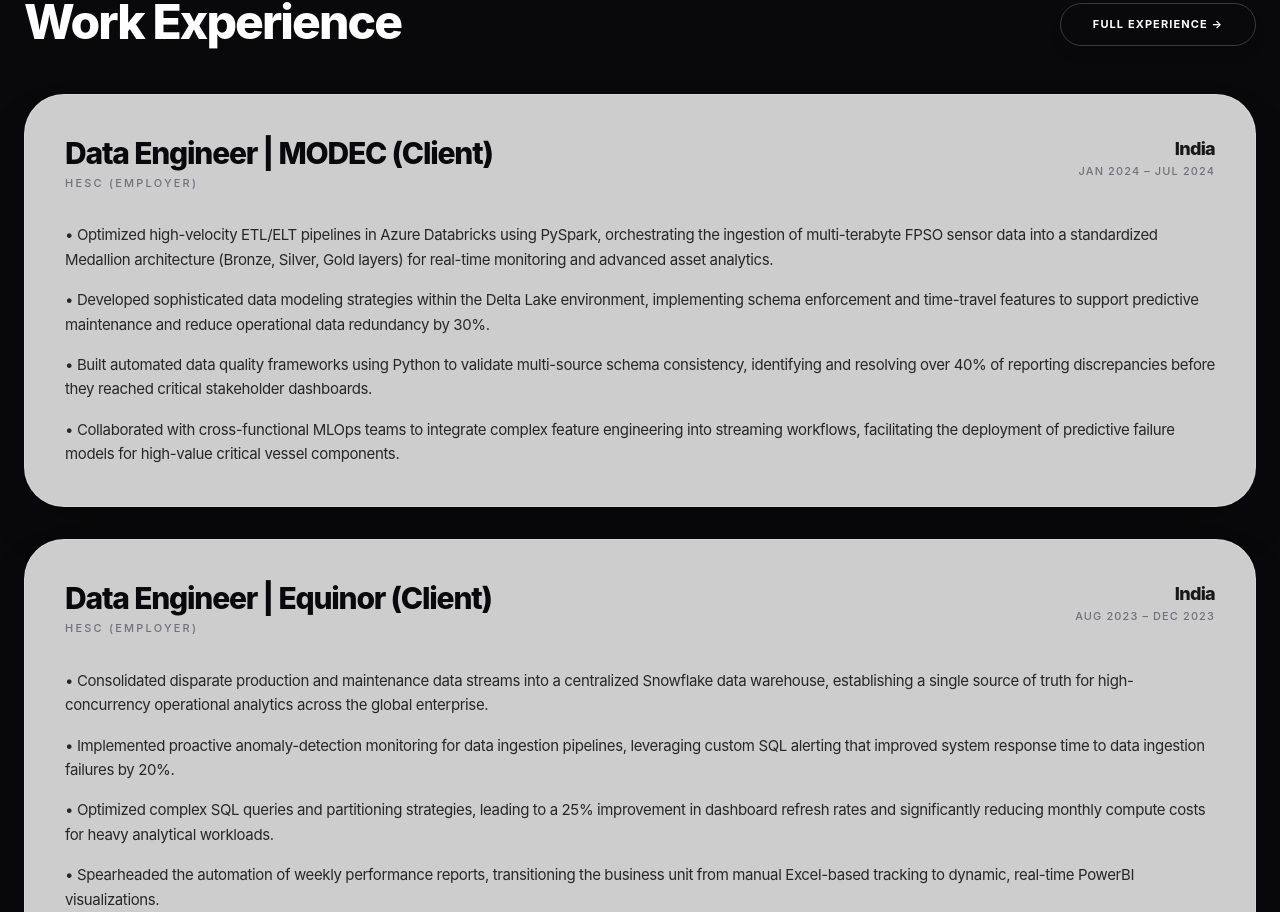
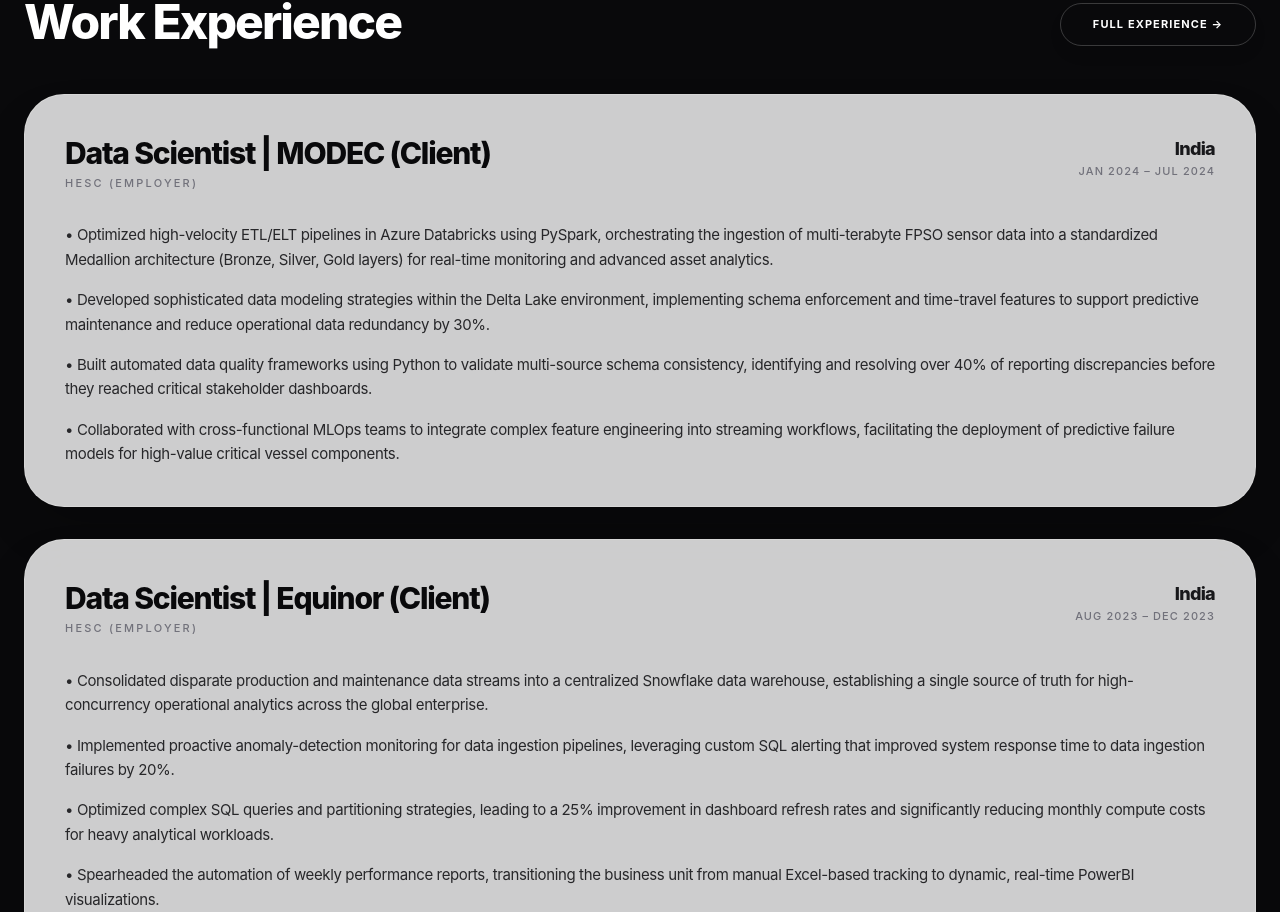
Before and after one commit to MohanaprasathSubramaniyan/MohanaprasathSubramaniyan, a React (Vite) app: page / in a window 1280 px wide. Shown: the part 876-1788 px from the top of the page. Built offline with nearby package versions, Linux system fonts and the light colour scheme.

Commit message:
Updated site title to Mohanaprasath

```diff
--- a/src/App.jsx
+++ b/src/App.jsx
@@ -330,7 +330,7 @@
                 >
                   <div className="flex flex-col md:flex-row justify-between mb-8 gap-4">
                     <div>
-                      <h3 className="text-3xl font-extrabold tracking-[-0.04em] mb-1">Data Engineer | MODEC (Client)</h3>
+                      <h3 className="text-3xl font-extrabold tracking-[-0.04em] mb-1">Data Scientist | MODEC (Client)</h3>
                       <p className="text-[11px] font-medium text-zinc-500 uppercase tracking-[0.2em]">HESC (Employer)</p>
                     </div>
                     <div className="text-left md:text-right">
@@ -355,7 +355,7 @@
                 >
                   <div className="flex flex-col md:flex-row justify-between mb-8 gap-4">
                     <div>
-                      <h3 className="text-3xl font-extrabold tracking-[-0.04em] mb-1">Data Engineer | Equinor (Client)</h3>
+                      <h3 className="text-3xl font-extrabold tracking-[-0.04em] mb-1">Data Scientist | Equinor (Client)</h3>
                       <p className="text-[11px] font-medium text-zinc-500 uppercase tracking-[0.2em]">HESC (Employer)</p>
                     </div>
                     <div className="text-left md:text-right">
@@ -753,7 +753,7 @@
               <p className="text-[11px] font-medium uppercase tracking-[0.4em] text-zinc-400 mb-2">Experience</p>
               <h2 className="text-5xl font-extrabold text-white tracking-[-0.04em] mb-6">Work Experience</h2>
               <p className="text-zinc-400 text-lg font-normal tracking-tight">
-                Data Scientist & Engineer specialized in high-velocity ETL pipelines, MLOps, and predictive modeling.
+                Data Scientist specialized in high-velocity ETL pipelines, MLOps, and predictive modeling.
               </p>
             </motion.div>
 
@@ -761,7 +761,7 @@
               <motion.div variants={scrollVariants} initial="initial" whileInView="animate" viewport={{ once: true, margin: "-20px" }} className={glassCardClass}>
                 <div className="flex flex-col md:flex-row justify-between mb-8 gap-4">
                   <div>
-                    <h3 className="text-3xl font-extrabold tracking-[-0.04em] mb-1">Data Engineer | MODEC (Client)</h3>
+                    <h3 className="text-3xl font-extrabold tracking-[-0.04em] mb-1">Data Scientist | MODEC (Client)</h3>
                     <p className="text-[11px] font-medium text-zinc-500 uppercase tracking-[0.2em]">HESC (Employer)</p>
                   </div>
                   <div className="text-left md:text-right">
@@ -801,7 +801,7 @@
               <motion.div variants={scrollVariants} initial="initial" whileInView="animate" viewport={{ once: true, margin: "-20px" }} className={glassCardClass}>
                 <div className="flex flex-col md:flex-row justify-between mb-8 gap-2">
                   <div>
-                    <h3 className="text-2xl font-extrabold tracking-[-0.04em]">Junior Data Analyst — NTT DATA</h3>
+                    <h3 className="text-2xl font-extrabold tracking-[-0.04em]">Junior Data Scientist — NTT DATA</h3>
                     <p className="text-zinc-500 font-medium text-sm">India</p>
                   </div>
                   <div className="text-left md:text-right">
```
